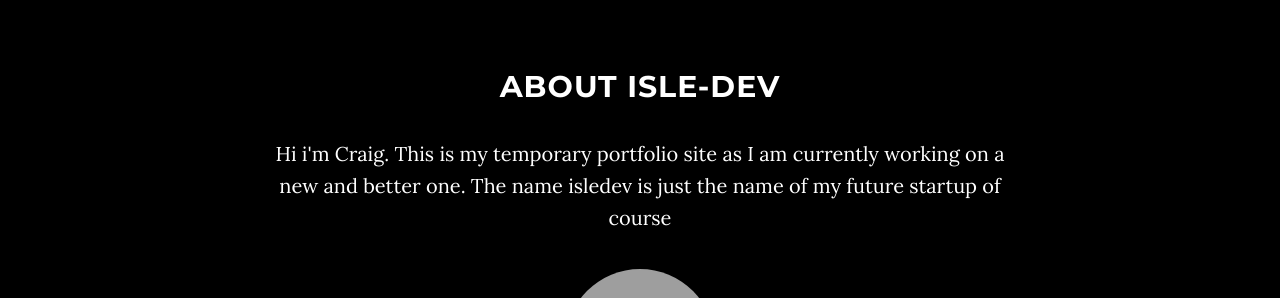
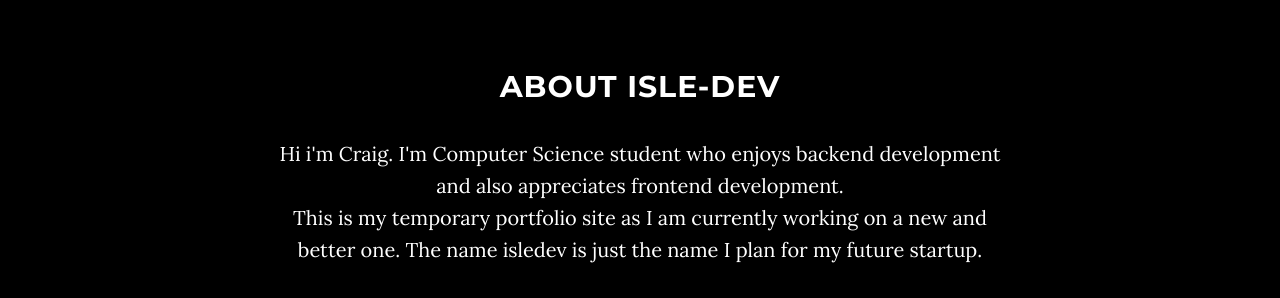
Before and after one commit to Credwa/IsleDev, a plain HTML site: page index.html in a window 1280 px wide. Shown: the part 980-1278 px from the top of the page. Drawn offline with nearby package versions, Linux system fonts and the light colour scheme; grey boxes are pictures that could not be loaded.

Commit message:
text change

```diff
--- a/index.html
+++ b/index.html
@@ -89,8 +89,9 @@
         <div class="row">
             <div class="col-lg-8 col-lg-offset-2">
                 <h2>About Isle-Dev</h2>
-                <p>Hi i'm Craig. This is my temporary portfolio site as I am currently working on a new and better one. The name isledev is just the name of my future startup of course </p>
+                <p>Hi i'm Craig. I'm Computer Science student who enjoys backend development and also appreciates frontend development.<br> This is my temporary portfolio site as I am currently working on a new and better one. The name isledev is just the name I plan for my future startup.</p>
                 <img src="http://res.cloudinary.com/ljvgjorqk/image/upload/v1494353293/me_qikvac.jpg" class="img-circle" alt="Cinque Terre" width="150" height="150">
+
             </div>
         </div>
     </section>
@@ -120,6 +121,7 @@
     <section id="contact" class="container content-section text-center">
         <div class="row">
             <div class="col-lg-8 col-lg-offset-2">
+
                 <h2>Contact IsleDev</h2>
                 <p></p>
                 <p><a href="">craigroe7@gmail.com</a>
```
